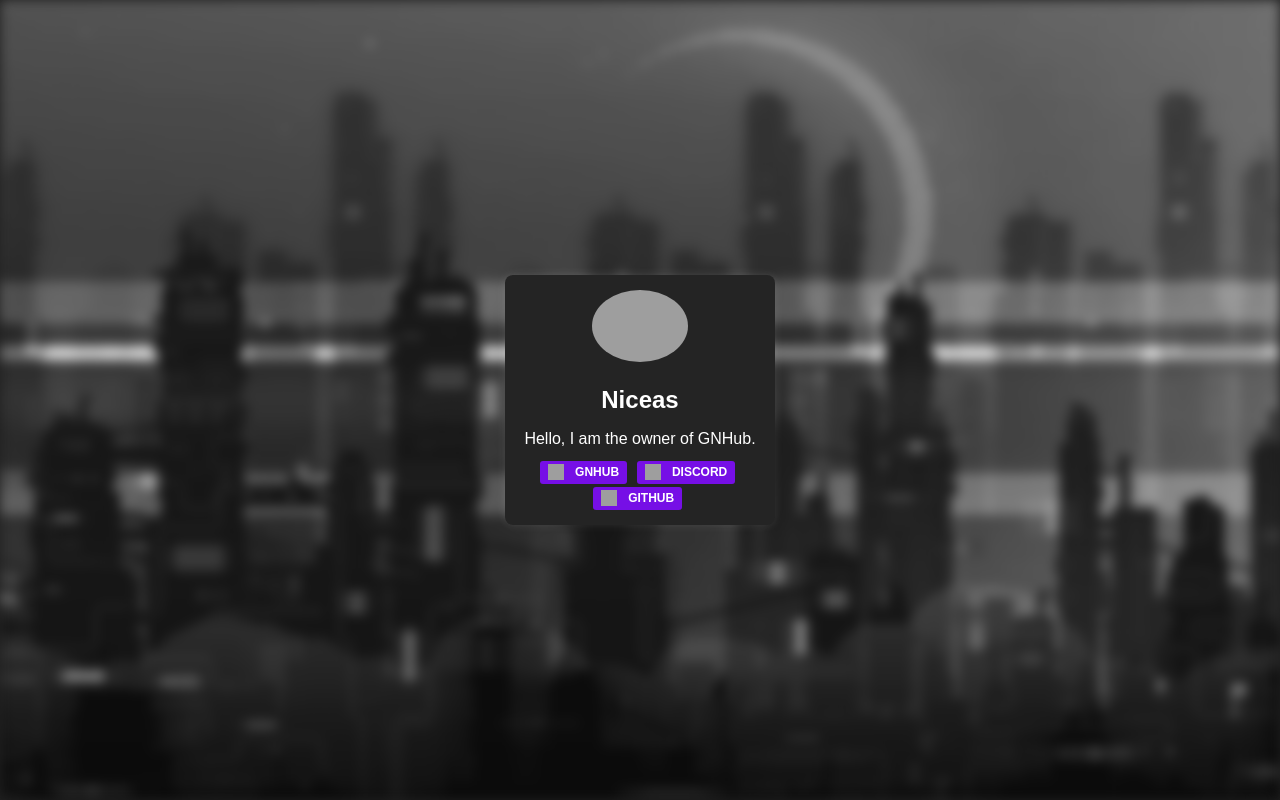
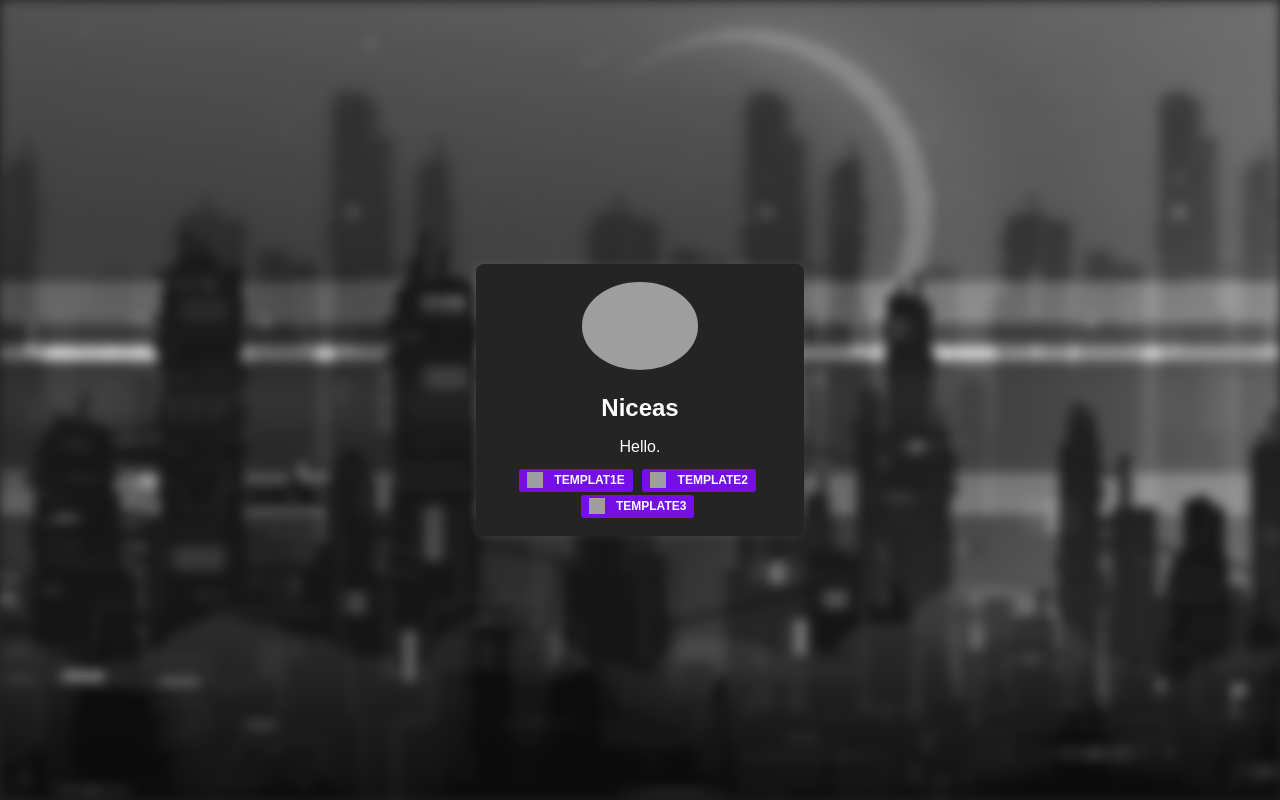
Before and after one commit to nici002018/about-me-website, a website: page web/index.html in a window 1280 px wide. Drawn offline with Linux system fonts and the light colour scheme; grey boxes are pictures that could not be loaded.

Commit message:
Update index.html

```diff
--- a/web/index.html
+++ b/web/index.html
@@ -19,11 +19,11 @@
                   <div class="details">
                         <h1 id="Username"></h1>
                   </div>
-                  <p>Hello, I am the owner of GNHub.</p>
+                  <p>Hello.</p>
                   <div class="buttons">
-                        <div class="button" onclick="redirectTo('https://gnhub.de')"><img src="https://gnhub.de/assets/logo.webp" alt="Icon"> GNHub</div>
-                        <div class="button" onclick="redirectTo('https://discord.gnhub.de')"><img src="https://gnhub.de/assets/discord-icon.png" alt="Icon"> Discord</div>
-                        <div class="button" onclick="redirectTo('https://github.com/nici002018')"><img src="https://gnhub.de/assets/github-icon.png" alt="Icon"> GitHub</div>
+                        <div class="button" onclick="redirectTo('https://example.com/')"><img src="https://gnhub.de/assets/logo.webp" alt="Icon"> Templat1e</div>
+                        <div class="button" onclick="redirectTo('hhttps://example.com/')"><img src="https://gnhub.de/assets/logo.webp" alt="Icon"> Template2</div>
+                        <div class="button" onclick="redirectTo('https://example.com/')"><img src="https://gnhub.de/assets/logo.webp" alt="Icon"> Template3</div>
                   </div>
             </div>
       </div>
@@ -63,8 +63,8 @@
                   img.src = avatar;
             }
 
-                  const username = "Niceas";
-                  const avatar = "https://cdn.discordapp.com/avatars/773287215052357633/84db6e0b7542b2f2247f0f0d2d3f4890.webp?size=4096";
+                  const username = "Niceas"; // your profile name
+                  const avatar = "https://cdn.discordapp.com/avatars/773287215052357633/84db6e0b7542b2f2247f0f0d2d3f4890.webp?size=4096"; // your profile picture link or path
 
                   document.querySelector(".avatar").src = avatar;
                   document.getElementById("Username").innerText = username;
```
